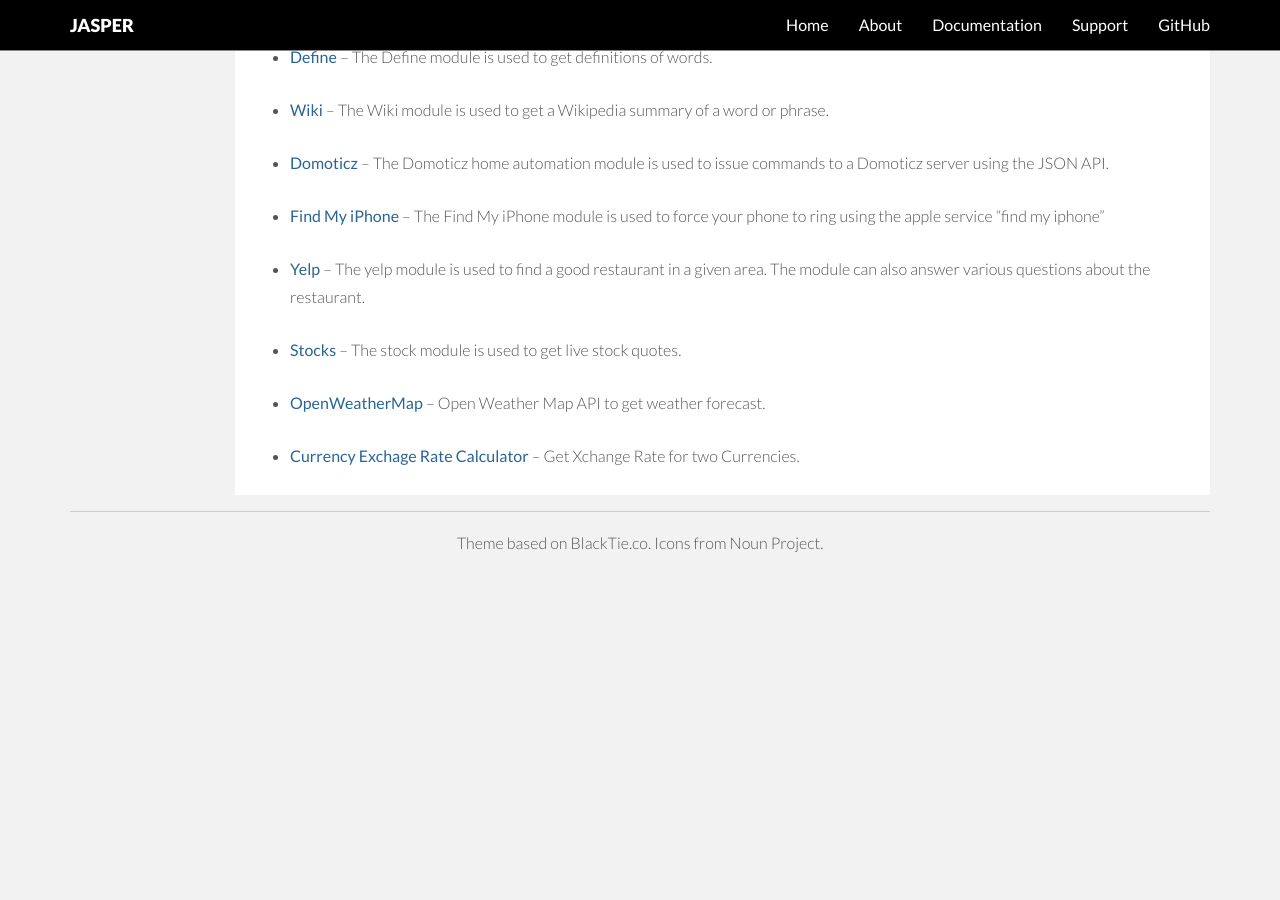
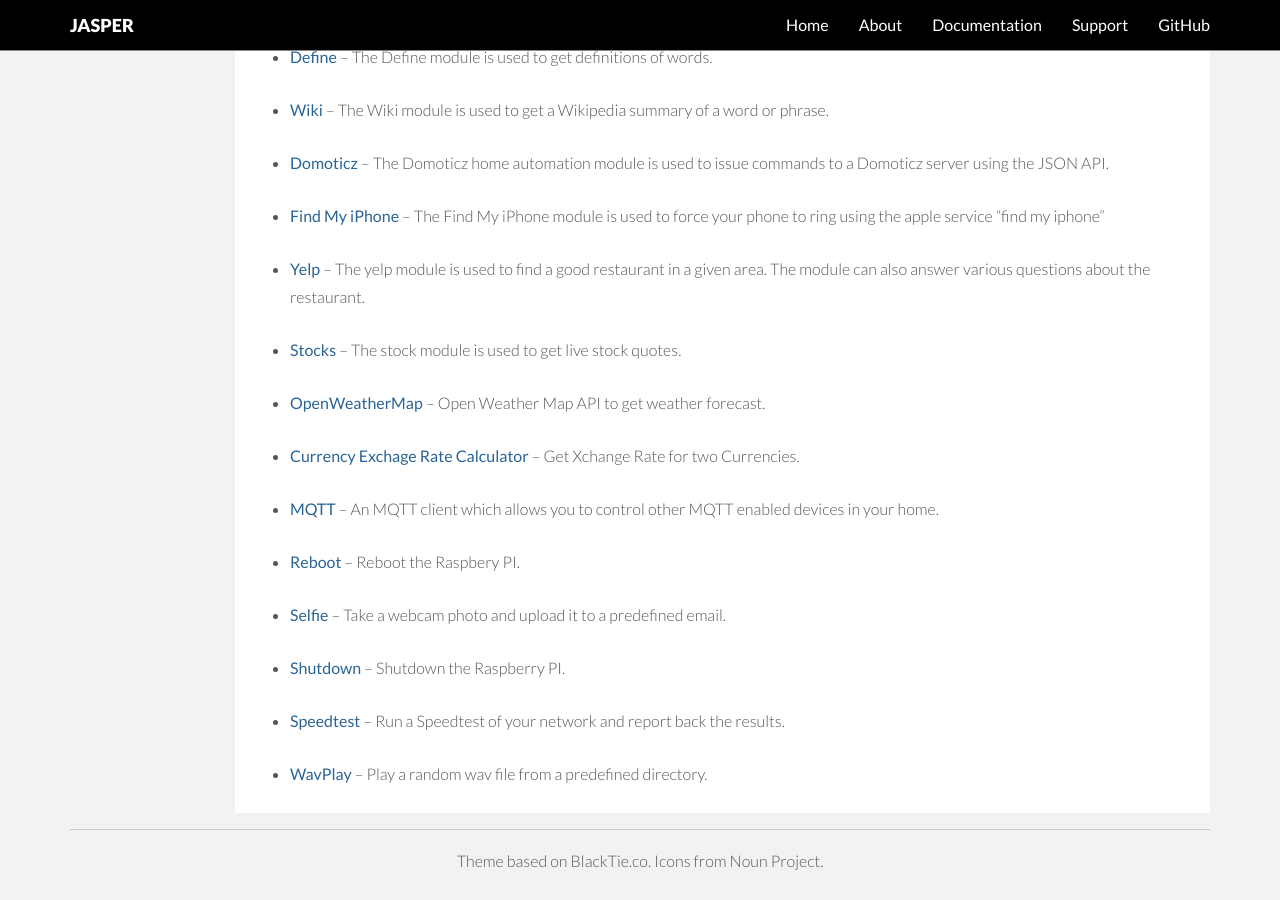
Before and after one commit to jasperproject/jasperproject.github.io, a Jekyll site: the page built from documentation/modules/index.md, in a window 1280 px wide and 900 px high, scrolled down 549 px. Built offline with Jekyll 4.4.1, drawn with Linux system fonts in a browser that asks for light colours; nearby versions of some CDN libraries; before the commit the page ends 1131 px from its top, so only the background shows below that.

Commit message:
RPI9000 Jasper Modules

```diff
--- a/documentation/modules/index.md
+++ b/documentation/modules/index.md
@@ -37,3 +37,15 @@
 - [OpenWeatherMap](https://github.com/G10DRAS/JasperModules.git) -- Open Weather Map API to get weather forecast.
 
 - [Currency Exchage Rate Calculator](https://github.com/G10DRAS/JasperModules.git) -- Get Xchange Rate for two Currencies.
+
+- [MQTT](https://github.com/ArtBIT/jasper-module-mqtt) -- An MQTT client which allows you to control other MQTT enabled devices in your home.
+
+- [Reboot](https://github.com/ArtBIT/jasper-module-reboot) -- Reboot the Raspbery PI.
+
+- [Selfie](https://github.com/ArtBIT/jasper-module-selfie) -- Take a webcam photo and upload it to a predefined email.
+
+- [Shutdown](https://github.com/ArtBIT/jasper-module-shutdown) -- Shutdown the Raspberry PI.
+
+- [Speedtest](https://github.com/ArtBIT/jasper-module-speedtest) -- Run a Speedtest of your network and report back the results.
+
+- [WavPlay](https://github.com/ArtBIT/jasper-module-wavplay) -- Play a random wav file from a predefined directory.
```
